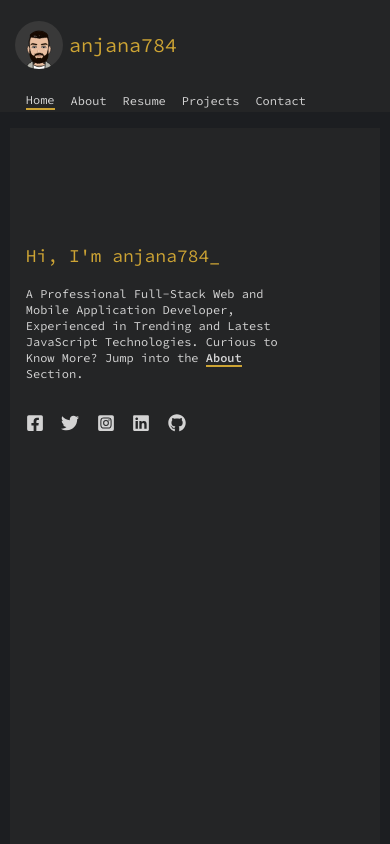
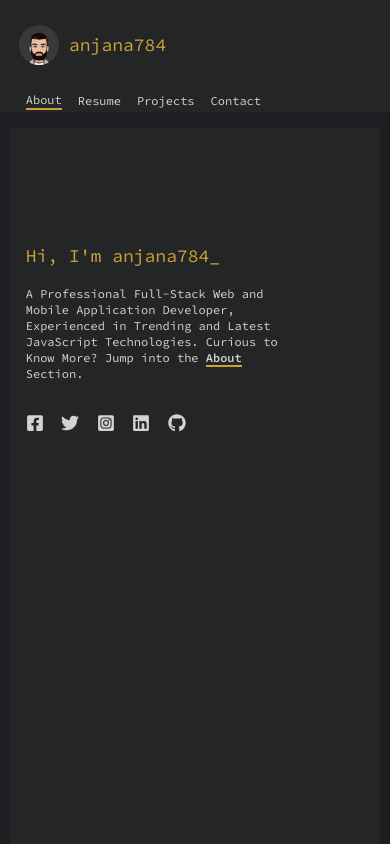
Before and after one commit to anjana784/blog, a Next.js app: page / in a window 390 px wide. Shown: the top 844 px of the page. Built offline with nearby package versions, Linux system fonts and the light colour scheme.

Commit message:
removed home section

```diff
--- a/app/Components/About/index.tsx
+++ b/app/Components/About/index.tsx
@@ -1,22 +1,73 @@
-import { FC } from "react";
+"use client";
 import Section from "../Section";
-import Image from "next/image";
+import { FC, useState } from "react";
+import { TypeAnimation } from "react-type-animation";
+import { motion } from "framer-motion";
+import {
+  FaFacebookSquare,
+  FaTwitter,
+  FaInstagramSquare,
+  FaLinkedin,
+  FaGithub,
+} from "react-icons/fa";
 
 const About: FC = () => {
+  const [startAbout, setStartAbout] = useState(false);
+
   return (
-    <Section title="About me" id="about">
-      <div className="w-full  flex justify-center items-center">
-        <div className="w-full h-full flex flex-row">
-          {/* <div className="w-1/2 h-full flex justify-center items-center">
-            <Image
-              src="/images/profile.svg"
-              width={300}
-              height={300}
-              alt="about me"
-            />
-          </div> */}
-          <div className="w-full h-full flex justify-center items-center">
-            <p className="text-primaryWhite text-xl 2xl:text-xl xl:text-xl lg:text-xl md:text-sm sm:text-xs xsm:text-xs"></p>
+    <Section id="about">
+      <div className="w-full h-[600px] 2xl:h-[600px] xl:h-[620px] lg:h-[650px] md:h-[700px] sm:h-[750px] xsm:h-[800px] flex justify-center items-center">
+        <div className="w-full h-[600px] 2xl:h-[600px] xl:h-[620px] lg:h-[650px] md:h-[700px] sm:h-[750px] xsm:h-[800px]">
+          <div className="w-full h-full flex 2xl:flex 2xl:flex-row 2xl:items-center xl:flex xl:flex-row xl:items-center lg:flex lg:flex-row lg:items-center md:flex-col sm:flex-col xsm:flex-col">
+            <div className="w-full h-full 2xl:w-1/2 xl:w-1/2 lg:w-1/2 flex items-center">
+              <div>
+                <h1 className="text-primaryGold text-4xl mt-0 2xl:text-4xl 2xl:mt-0 xl:text-3xl xl:mt-0 lg:text-2xl lg:mt-0 md:text-xl md:mt-8 sm:text-lg sm:mt-8 xsm:text-lg xsm:mt-8">
+                  <TypeAnimation
+                    sequence={[
+                      "Hi, I'm anjana784",
+                      () => {
+                        setStartAbout(true);
+                      },
+                    ]}
+                    speed={10}
+                    wrapper="span"
+                    cursor={true}
+                    style={{ display: "inline-block" }}
+                  />
+                </h1>
+                {startAbout && (
+                  <>
+                    <motion.h2
+                      className="text-primaryWhite mt-4 w-full 2xl:w-full xl:w-full lg:w-full md:w-4/5 sm:w-4/5 xsm:w-4/5 text-lg 2xl:text-lg xl:text-lg lg:text-base md:text-sm sm:text-xs xsm:text-xs"
+                      initial={{ opacity: 0 }}
+                      animate={{ opacity: 1 }}
+                      transition={{ duration: 2, delay: 0 }}
+                    >
+                      A Professional Full-Stack Web and Mobile Application
+                      Developer, Experienced in Trending and Latest JavaScript
+                      Technologies. Curious to Know More? Jump into the{" "}
+                      <span className="font-semibold border-b-[2px] border-solid cursor-pointer border-primaryGold">
+                        About
+                      </span>{" "}
+                      Section.
+                    </motion.h2>
+                    <motion.div
+                      className="h-16 flex justify-between mt-8 w-56 2xl:w-56 xl:w-64 lg:w-64 md:w-56 sm:w-48 xsm:w-40"
+                      initial={{ opacity: 0 }}
+                      animate={{ opacity: 1 }}
+                      transition={{ duration: 2, delay: 1 }}
+                    >
+                      <FaFacebookSquare className="text-primaryWhite text-2xl 2xl:text-2xl xl:text-xl lg:text-lg md:text-lg sm:text-lg xsm:text-lg" />
+                      <FaTwitter className="text-primaryWhite text-2xl 2xl:text-2xl xl:text-xl lg:text-lg md:text-lg sm:text-lg xsm:text-lg" />
+                      <FaInstagramSquare className="text-primaryWhite text-2xl 2xl:text-2xl xl:text-xl lg:text-lg md:text-lg sm:text-lg xsm:text-lg" />
+                      <FaLinkedin className="text-primaryWhite text-2xl 2xl:text-2xl xl:text-xl lg:text-lg md:text-lg sm:text-lg xsm:text-lg" />
+                      <FaGithub className="text-primaryWhite text-2xl 2xl:text-2xl xl:text-xl lg:text-lg md:text-lg sm:text-lg xsm:text-lg" />
+                    </motion.div>
+                  </>
+                )}
+              </div>
+            </div>
+            <div className="w-full h-full 2xl:w-1/2 xl:w-1/2 lg:w-1/2 flex justify-center items-center"></div>
           </div>
         </div>
       </div>
--- a/app/Components/Header/index.tsx
+++ b/app/Components/Header/index.tsx
@@ -33,7 +33,7 @@ const Header: FC = () => {
             <div className="w-full h-full flex">
               <div className="w-[16%] h-full">
                 <div className="w-full h-full flex justify-center items-center">
-                  <div className="w-32 h-32 2xl:w-32 2xl:h-32 xl:w-28 xl:h-28 lg:w-24 lg:h-24 md:w-20 md:h-20 sm:w-16 sm:h-16 xsm:w-12 xsm:h-12 bg-customGray rounded-full">
+                  <div className="w-32 h-32 2xl:w-32 2xl:h-32 xl:w-28 xl:h-28 lg:w-24 lg:h-24 md:w-20 md:h-20 sm:w-16 sm:h-16 xsm:w-10 xsm:h-10 bg-customGray rounded-full">
                     <div
                       style={{
                         width: "100%",
@@ -48,7 +48,7 @@ const Header: FC = () => {
               </div>
               <div className="w-[84%] h-full">
                 <div className="w-full h-full flex items-center">
-                  <p className="text-primaryGold text-5xl 2xl:text-5xl xl:text-4xl lg:text-3xl md:text-2xl sm:text-xl xsm:text-xl">
+                  <p className="text-primaryGold text-5xl 2xl:text-5xl xl:text-4xl lg:text-3xl md:text-2xl sm:text-xl xsm:text-lg">
                     anjana784
                   </p>
                 </div>
@@ -61,11 +61,6 @@ const Header: FC = () => {
               <div className="w-[16%] h-full 2xl:block xl:block lg:block md:hidden sm:hidden xsm:hidden"></div>
               <div className="w-[84%] h-full">
                 <div className="w-full h-full flex">
-                  <NavItem
-                    item="home"
-                    currentSectionName={currentSectionName}
-                    className="mr-8 2xl:mr-8 xl:mr-6 lg:mr-4 xsm:mr-4 text-xl 2xl:text-xl xl:text-lg lg:text-base md:text-sm sm:text-xs xsm:text-xs"
-                  />
                   <NavItem
                     item="about"
                     currentSectionName={currentSectionName}
@@ -122,11 +117,6 @@ const Header: FC = () => {
               <div className="w-[84%] h-full">
                 <nav className="w-full flex items-end h-full">
                   <NavItem
-                    item="home"
-                    currentSectionName={currentSectionName}
-                    className="mr-8 2xl:mr-8 xl:mr-6 lg:mr-4 xsm:mr-4 text-xl 2xl:text-xl xl:text-lg lg:text-base md:text-sm sm:text-xs xsm:text-xs"
-                  />
-                  <NavItem
                     item="about"
                     currentSectionName={currentSectionName}
                     className="mr-8 2xl:mr-8 xl:mr-6 lg:mr-4 xsm:mr-4 text-xl 2xl:text-xl xl:text-lg lg:text-base md:text-sm sm:text-xs xsm:text-xs"
--- a/app/Components/Home/index.tsx
+++ /dev/null
@@ -1,78 +0,0 @@
-"use client";
-import Section from "../Section";
-import { FC, useState } from "react";
-import { TypeAnimation } from "react-type-animation";
-import { motion } from "framer-motion";
-import {
-  FaFacebookSquare,
-  FaTwitter,
-  FaInstagramSquare,
-  FaLinkedin,
-  FaGithub,
-} from "react-icons/fa";
-
-const Home: FC = () => {
-  const [startHome, setStartHome] = useState(false);
-
-  return (
-    <Section id="home">
-      <div className="w-full h-[600px] 2xl:h-[600px] xl:h-[620px] lg:h-[650px] md:h-[700px] sm:h-[750px] xsm:h-[800px] flex justify-center items-center">
-        <div className="w-full h-[600px] 2xl:h-[600px] xl:h-[620px] lg:h-[650px] md:h-[700px] sm:h-[750px] xsm:h-[800px]">
-          <div className="w-full h-full flex 2xl:flex 2xl:flex-row 2xl:items-center xl:flex xl:flex-row xl:items-center lg:flex lg:flex-row lg:items-center md:flex-col sm:flex-col xsm:flex-col">
-            <div className="w-full h-full 2xl:w-1/2 xl:w-1/2 lg:w-1/2 flex items-center">
-              <div>
-                <h1 className="text-primaryGold text-4xl mt-0 2xl:text-4xl 2xl:mt-0 xl:text-3xl xl:mt-0 lg:text-2xl lg:mt-0 md:text-xl md:mt-8 sm:text-lg sm:mt-8 xsm:text-lg xsm:mt-8">
-                  <TypeAnimation
-                    sequence={[
-                      "Hi, I'm anjana784",
-                      () => {
-                        setStartHome(true);
-                      },
-                    ]}
-                    speed={10}
-                    wrapper="span"
-                    cursor={true}
-                    style={{ display: "inline-block" }}
-                  />
-                </h1>
-                {startHome && (
-                  <>
-                    <motion.h2
-                      className="text-primaryWhite mt-4 w-full 2xl:w-full xl:w-full lg:w-full md:w-4/5 sm:w-4/5 xsm:w-4/5 text-lg 2xl:text-lg xl:text-lg lg:text-base md:text-sm sm:text-xs xsm:text-xs"
-                      initial={{ opacity: 0 }}
-                      animate={{ opacity: 1 }}
-                      transition={{ duration: 2, delay: 0 }}
-                    >
-                      A Professional Full-Stack Web and Mobile Application
-                      Developer, Experienced in Trending and Latest JavaScript
-                      Technologies. Curious to Know More? Jump into the{" "}
-                      <span className="font-semibold border-b-[2px] border-solid cursor-pointer border-primaryGold">
-                        About
-                      </span>{" "}
-                      Section.
-                    </motion.h2>
-                    <motion.div
-                      className="h-16 flex justify-between mt-8 w-56 2xl:w-56 xl:w-64 lg:w-64 md:w-56 sm:w-48 xsm:w-40"
-                      initial={{ opacity: 0 }}
-                      animate={{ opacity: 1 }}
-                      transition={{ duration: 2, delay: 1 }}
-                    >
-                      <FaFacebookSquare className="text-primaryWhite text-2xl 2xl:text-2xl xl:text-xl lg:text-lg md:text-lg sm:text-lg xsm:text-lg" />
-                      <FaTwitter className="text-primaryWhite text-2xl 2xl:text-2xl xl:text-xl lg:text-lg md:text-lg sm:text-lg xsm:text-lg" />
-                      <FaInstagramSquare className="text-primaryWhite text-2xl 2xl:text-2xl xl:text-xl lg:text-lg md:text-lg sm:text-lg xsm:text-lg" />
-                      <FaLinkedin className="text-primaryWhite text-2xl 2xl:text-2xl xl:text-xl lg:text-lg md:text-lg sm:text-lg xsm:text-lg" />
-                      <FaGithub className="text-primaryWhite text-2xl 2xl:text-2xl xl:text-xl lg:text-lg md:text-lg sm:text-lg xsm:text-lg" />
-                    </motion.div>
-                  </>
-                )}
-              </div>
-            </div>
-            <div className="w-full h-full 2xl:w-1/2 xl:w-1/2 lg:w-1/2 flex justify-center items-center"></div>
-          </div>
-        </div>
-      </div>
-    </Section>
-  );
-};
-
-export default Home;
--- a/app/page.tsx
+++ b/app/page.tsx
@@ -1,7 +1,7 @@
 "use client";
 import { FC, useEffect, useRef } from "react";
-import Home from "./Components/Home";
 import About from "./Components/About";
+// import About from "./Components/About";
 import Resume from "./Components/Resume";
 import Projects from "./Components/Projects";
 import Contact from "./Components/Contact";
@@ -58,7 +58,6 @@ const Main: FC = () => {
 
   return (
     <main className="bg-lightBlack w-[70%] 2xl:w-[70%] xl:w-[75%] lg:w-[80%] md:w-[85%] sm:w-[90%] xsm:w-[95%] rounded-md m-auto my-4">
-      <Home />
       <About />
       <Resume />
       <Projects />
```
